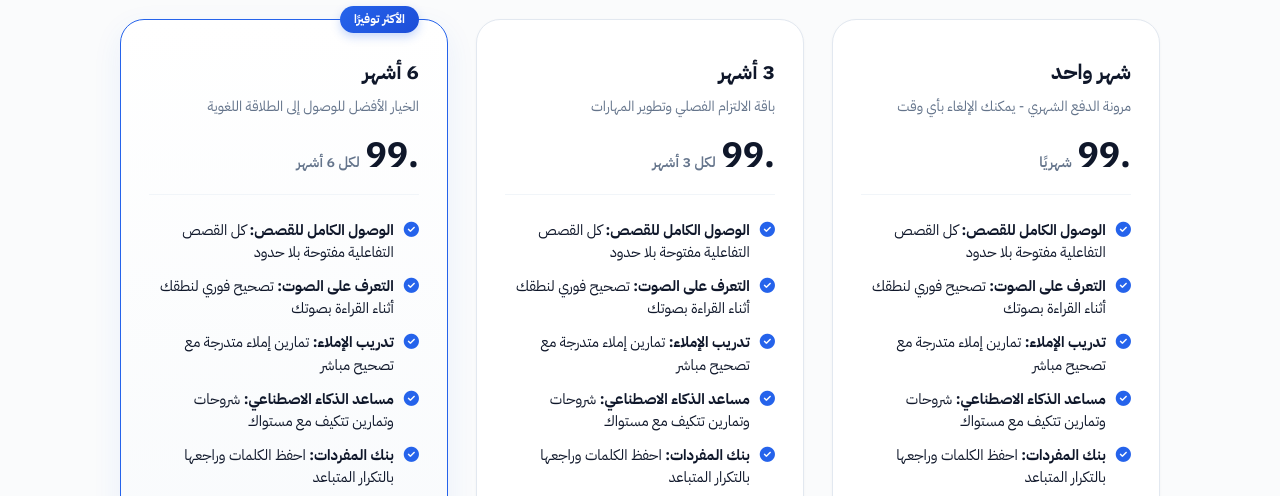
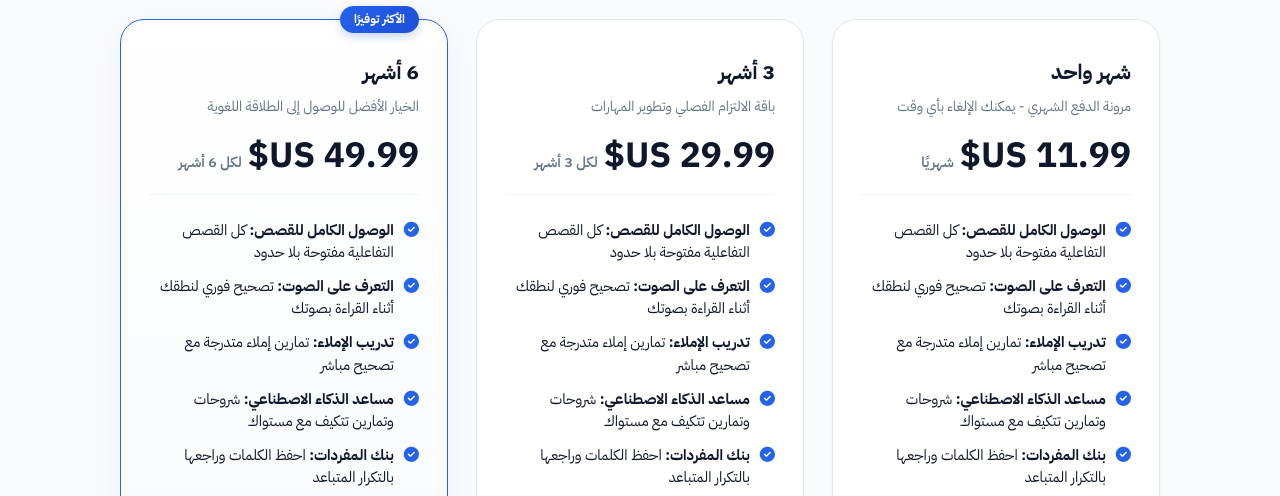
Before and after one commit to mansouralmihoby-create/atheer-webpage, a plain HTML site: page index.html in a window 1280 px wide. Shown: the part 2120-2616 px from the top of the page. Drawn offline with Linux system fonts and the light colour scheme.

Commit message:
fix(pricing): apply exact screenshot pricing (11.99 US$ monthly, 29.99 US$ 3-months, 49.99 US$ 6-months)

```diff
--- a/index.html
+++ b/index.html
@@ -320,7 +320,7 @@
     </div>
   </section>
 
-      <!-- --- PRICING & SUBSCRIPTIONS (Apple Guideline 3.1.2 Compliant) --- -->
+        <!-- --- PRICING & SUBSCRIPTIONS (Apple Guideline 3.1.2 Compliant) --- -->
   <section class="section" id="pricing">
     <div class="container">
       <div class="section-header">
@@ -351,7 +351,7 @@
               <span class="lang-en">Monthly flexibility - Cancel anytime</span>
             </div>
             <div class="pricing-price-box">
-              <span class="pricing-price">.99</span>
+              <span class="pricing-price">11.99 US$</span>
               <span class="pricing-period">
                 <span class="lang-ar">شهريًا</span>
                 <span class="lang-en">/ month</span>
@@ -399,7 +399,7 @@
               <span class="lang-en">Quarterly plan for steady skill progression</span>
             </div>
             <div class="pricing-price-box">
-              <span class="pricing-price">.99</span>
+              <span class="pricing-price">29.99 US$</span>
               <span class="pricing-period">
                 <span class="lang-ar">لكل 3 أشهر</span>
                 <span class="lang-en">/ 3 months</span>
@@ -451,7 +451,7 @@
               <span class="lang-en">Top choice for comprehensive fluency</span>
             </div>
             <div class="pricing-price-box">
-              <span class="pricing-price">.99</span>
+              <span class="pricing-price">49.99 US$</span>
               <span class="pricing-period">
                 <span class="lang-ar">لكل 6 أشهر</span>
                 <span class="lang-en">/ 6 months</span>
```
Also changed, not shown: terms.html (+3 -3 lines).
